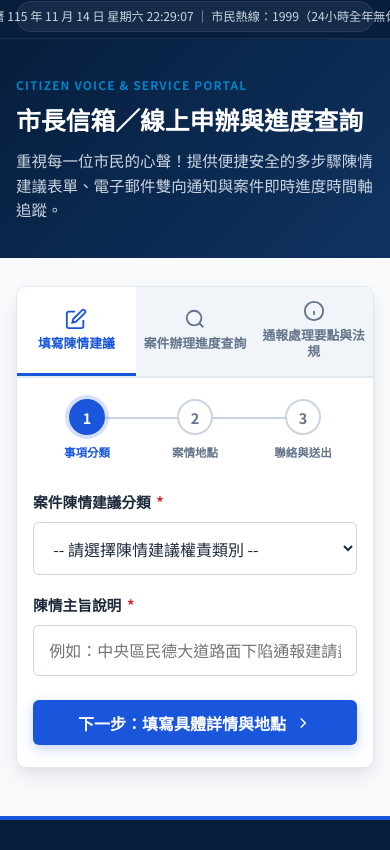
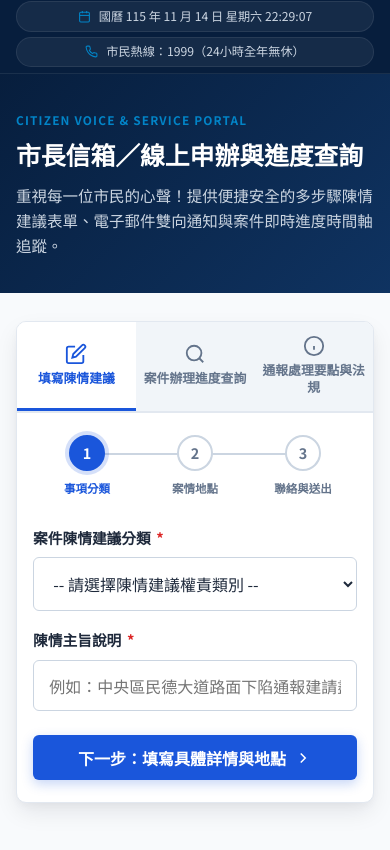
Before and after one commit to ljwwei/mindegov, a plain HTML site: page mailbox.html in a window 390 px wide. Shown: the part 52-902 px from the top of the page. Drawn offline with Linux system fonts and the light colour scheme.

Commit message:
fix: 修正市長信箱頁面手機版頂端時間與市民熱線溢出跑版

```diff
--- a/css/responsive.css
+++ b/css/responsive.css
@@ -444,7 +444,9 @@ main section[id] {
   }
 
   .top-utility-bar .utility-item > span {
-    white-space: nowrap;
+    max-width: 100%;
+    white-space: normal;
+    line-height: 1.45;
   }
 
   /* AQI 徽章：整體不拆開，但在極窄螢幕仍可自行換行，避免超出外框 */
--- a/mailbox.html
+++ b/mailbox.html
@@ -27,7 +27,12 @@
     <div class="container">
       <div class="utility-left">
         <div class="utility-item">
-          <span><span data-live-clock>國曆 -- 年 -- 月 -- 日 --:--:--</span> ｜ 市民熱線：1999（24小時全年無休）</span>
+          <svg viewBox="0 0 24 24" fill="none" stroke-width="2"><rect x="3" y="4" width="18" height="18" rx="2" ry="2"></rect><line x1="16" y1="2" x2="16" y2="6"></line><line x1="8" y1="2" x2="8" y2="6"></line><line x1="3" y1="10" x2="21" y2="10"></line></svg>
+          <span data-live-clock aria-live="off">國曆 -- 年 -- 月 -- 日 --:--:--</span>
+        </div>
+        <div class="utility-item">
+          <svg viewBox="0 0 24 24" fill="none" stroke-width="2"><path d="M22 16.92v3a2 2 0 0 1-2.18 2 19.79 19.79 0 0 1-8.63-3.07 19.5 19.5 0 0 1-6-6 19.79 19.79 0 0 1-3.07-8.67A2 2 0 0 1 4.11 2h3a2 2 0 0 1 2 1.72 12.84 12.84 0 0 0 .7 2.81 2 2 0 0 1-.45 2.11L8.09 9.91a16 16 0 0 0 6 6l1.27-1.27a2 2 0 0 1 2.11-.45 12.84 12.84 0 0 0 2.81.7A2 2 0 0 1 22 16.92z"></path></svg>
+          <span>市民熱線：1999（24小時全年無休）</span>
         </div>
       </div>
       <div class="utility-right">
```
